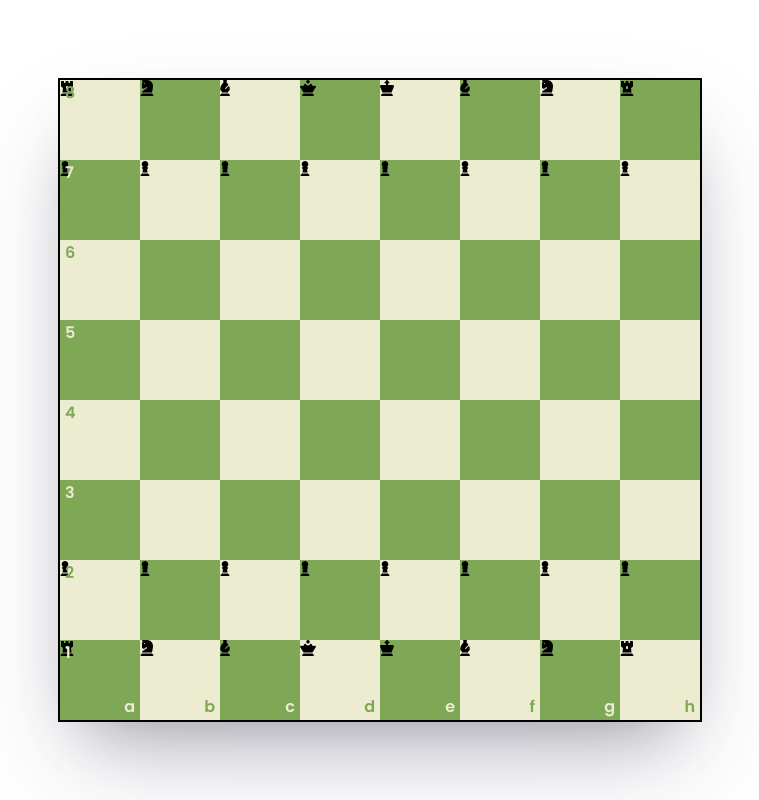
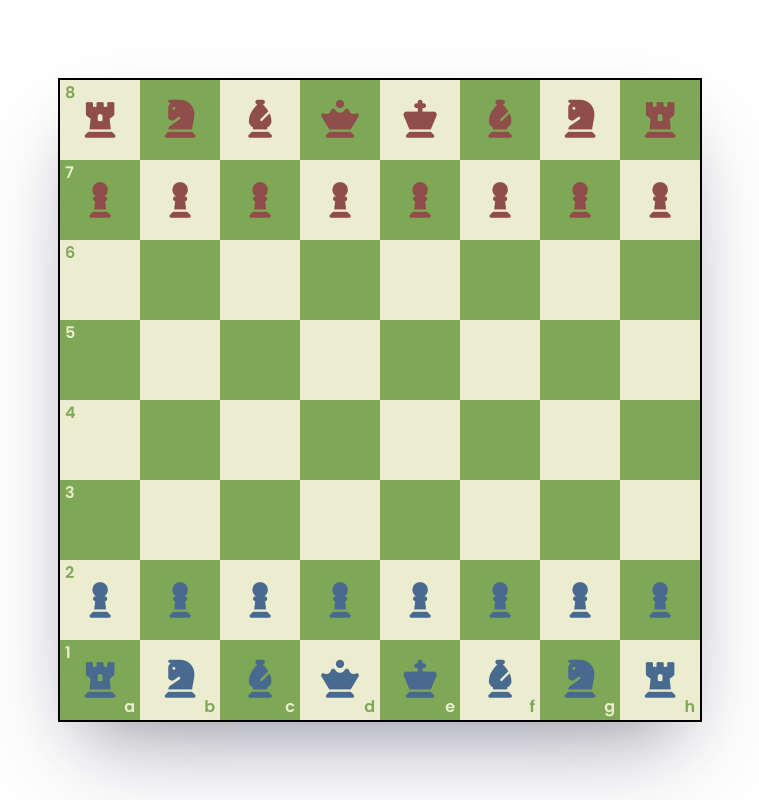
Before and after one commit to jeancarloslima/xadrez-online, a plain HTML site: page index.html in a window 1280 px wide. Shown: the whole page, without its empty margins (260-1019 px from the left). Drawn offline with Linux system fonts and the light colour scheme.

Commit message:
Adicionando estilização e classes para as pecas

```diff
--- a/index.html
+++ b/index.html
@@ -17,55 +17,55 @@
                 <tr class="linha-tabuleiro">
                     <td class="coluna-tabuleiro">
                         <span class="identificador-linha">8</span>
-                        <i class="fa-solid fa-chess-rook img-peca img-torre"></i>
+                        <i class="fa-solid fa-chess-rook peca-preta img-peca img-torre"></i>
                     </td>
                     <td class="coluna-tabuleiro">
-                        <i class="fa-solid fa-chess-knight img-peca img-torre"></i>
+                        <i class="fa-solid fa-chess-knight peca-preta img-peca img-torre"></i>
                     </td>
                     <td class="coluna-tabuleiro">
-                        <i class="fa-solid fa-chess-bishop img-peca img-torre"></i>
+                        <i class="fa-solid fa-chess-bishop peca-preta img-peca img-torre"></i>
                     </td>
                     <td class="coluna-tabuleiro">
-                        <i class="fa-solid fa-chess-queen img-peca img-torre"></i>
+                        <i class="fa-solid fa-chess-queen peca-preta img-peca img-torre"></i>
                     </td>
                     <td class="coluna-tabuleiro">
-                        <i class="fa-solid fa-chess-king img-peca img-torre"></i>
+                        <i class="fa-solid fa-chess-king peca-preta img-peca img-torre"></i>
                     </td>
                     <td class="coluna-tabuleiro">
-                        <i class="fa-solid fa-chess-bishop img-peca img-torre"></i>
+                        <i class="fa-solid fa-chess-bishop peca-preta img-peca img-torre"></i>
                     </td>
                     <td class="coluna-tabuleiro">
-                        <i class="fa-solid fa-chess-knight img-peca img-torre"></i>
+                        <i class="fa-solid fa-chess-knight peca-preta img-peca img-torre"></i>
                     </td>
                     <td class="coluna-tabuleiro">
-                        <i class="fa-solid fa-chess-rook img-peca img-torre"></i>
+                        <i class="fa-solid fa-chess-rook peca-preta img-peca img-torre"></i>
                     </td>
                 </tr>
                 <tr class="linha-tabuleiro">
                     <td class="coluna-tabuleiro">
                         <span class="identificador-linha">7</span>
-                        <i class="fa-solid fa-chess-pawn img-peca img-peao"></i>
+                        <i class="fa-solid fa-chess-pawn peca-preta img-peca img-peao"></i>
                     </td>
                     <td class="coluna-tabuleiro">
-                        <i class="fa-solid fa-chess-pawn img-peca img-peao"></i>
+                        <i class="fa-solid fa-chess-pawn peca-preta img-peca img-peao"></i>
                     </td>
                     <td class="coluna-tabuleiro">
-                        <i class="fa-solid fa-chess-pawn img-peca img-peao"></i>
+                        <i class="fa-solid fa-chess-pawn peca-preta img-peca img-peao"></i>
                     </td>
                     <td class="coluna-tabuleiro">
-                        <i class="fa-solid fa-chess-pawn img-peca img-peao"></i>
+                        <i class="fa-solid fa-chess-pawn peca-preta img-peca img-peao"></i>
                     </td>
                     <td class="coluna-tabuleiro">
-                        <i class="fa-solid fa-chess-pawn img-peca img-peao"></i>
+                        <i class="fa-solid fa-chess-pawn peca-preta img-peca img-peao"></i>
                     </td>
                     <td class="coluna-tabuleiro">
-                        <i class="fa-solid fa-chess-pawn img-peca img-peao"></i>
+                        <i class="fa-solid fa-chess-pawn peca-preta img-peca img-peao"></i>
                     </td>
                     <td class="coluna-tabuleiro">
-                        <i class="fa-solid fa-chess-pawn img-peca img-peao"></i>
+                        <i class="fa-solid fa-chess-pawn peca-preta img-peca img-peao"></i>
                     </td>
                     <td class="coluna-tabuleiro">
-                        <i class="fa-solid fa-chess-pawn img-peca img-peao"></i>
+                        <i class="fa-solid fa-chess-pawn peca-preta img-peca img-peao"></i>
                     </td>
                 </tr>
                 <tr class="linha-tabuleiro">
@@ -119,63 +119,63 @@
                 <tr class="linha-tabuleiro">
                     <td class="coluna-tabuleiro">
                         <span class="identificador-linha">2</span>
-                        <i class="fa-solid fa-chess-pawn img-peca img-peao"></i>
+                        <i class="fa-solid fa-chess-pawn peca-branca img-peca img-peao"></i>
                     </td>
                     <td class="coluna-tabuleiro">
-                        <i class="fa-solid fa-chess-pawn img-peca img-peao"></i>
+                        <i class="fa-solid fa-chess-pawn peca-branca img-peca img-peao"></i>
                     </td>
                     <td class="coluna-tabuleiro">
-                        <i class="fa-solid fa-chess-pawn img-peca img-peao"></i>
+                        <i class="fa-solid fa-chess-pawn peca-branca img-peca img-peao"></i>
                     </td>
                     <td class="coluna-tabuleiro">
-                        <i class="fa-solid fa-chess-pawn img-peca img-peao"></i>
+                        <i class="fa-solid fa-chess-pawn peca-branca img-peca img-peao"></i>
                     </td>
                     <td class="coluna-tabuleiro">
-                        <i class="fa-solid fa-chess-pawn img-peca img-peao"></i>
+                        <i class="fa-solid fa-chess-pawn peca-branca img-peca img-peao"></i>
                     </td>
                     <td class="coluna-tabuleiro">
-                        <i class="fa-solid fa-chess-pawn img-peca img-peao"></i>
+                        <i class="fa-solid fa-chess-pawn peca-branca img-peca img-peao"></i>
                     </td>
                     <td class="coluna-tabuleiro">
-                        <i class="fa-solid fa-chess-pawn img-peca img-peao"></i>
+                        <i class="fa-solid fa-chess-pawn peca-branca img-peca img-peao"></i>
                     </td>
                     <td class="coluna-tabuleiro">
-                        <i class="fa-solid fa-chess-pawn img-peca img-peao"></i>
+                        <i class="fa-solid fa-chess-pawn peca-branca img-peca img-peao"></i>
                     </td>
                 </tr>
                 <tr class="linha-tabuleiro">
                     <td class="coluna-tabuleiro">
                         <span class="identificador-linha">1</span>
                         <span class="identificador-coluna">a</span>
-                        <i class="fa-solid fa-chess-rook img-peca img-torre"></i>
+                        <i class="fa-solid fa-chess-rook peca-branca img-peca img-torre"></i>
                     </td>
                     <td class="coluna-tabuleiro">
                         <span class="identificador-coluna">b</span>
-                        <i class="fa-solid fa-chess-knight img-peca img-cavalo"></i>
+                        <i class="fa-solid fa-chess-knight peca-branca img-peca img-cavalo"></i>
                     </td>
                     <td class="coluna-tabuleiro">
                         <span class="identificador-coluna">c</span>
-                        <i class="fa-solid fa-chess-bishop img-peca img-bispo"></i>
+                        <i class="fa-solid fa-chess-bishop peca-branca img-peca img-bispo"></i>
                     </td>
                     <td class="coluna-tabuleiro">
                         <span class="identificador-coluna">d</span>
-                        <i class="fa-solid fa-chess-queen img-peca img-rainha"></i>
+                        <i class="fa-solid fa-chess-queen peca-branca img-peca img-rainha"></i>
                     </td>
                     <td class="coluna-tabuleiro">
                         <span class="identificador-coluna">e</span>
-                        <i class="fa-solid fa-chess-king img-peca img-rei"></i>
+                        <i class="fa-solid fa-chess-king peca-branca img-peca img-rei"></i>
                     </td>
                     <td class="coluna-tabuleiro">
                         <span class="identificador-coluna">f</span>
-                        <i class="fa-solid fa-chess-bishop img-peca img-bispo"></i>
+                        <i class="fa-solid fa-chess-bishop peca-branca img-peca img-bispo"></i>
                     </td>
                     <td class="coluna-tabuleiro">
                         <span class="identificador-coluna">g</span>
-                        <i class="fa-solid fa-chess-knight img-peca img-cavalo"></i>
+                        <i class="fa-solid fa-chess-knight peca-branca img-peca img-cavalo"></i>
                     </td>
                     <td class="coluna-tabuleiro">
                         <span class="identificador-coluna">h</span>
-                        <i class="fa-solid fa-chess-rook img-peca img-torre"></i>
+                        <i class="fa-solid fa-chess-rook peca-branca img-peca img-torre"></i>
                     </td>
                 </tr>
             </table>
--- a/style.css
+++ b/style.css
@@ -5,6 +5,9 @@
     --cor-primaria: #7fa856;
     --cor-secundaria: #EBECD0;
     --cor-terciaria: #bebea9;
+    --cor-quarta: #8f4e49;
+    --branco: #496a8f;
+    --preto: #000;
     /* Fontes */
     --fonte-primaria: "Poppins", sans-serif;
 }
@@ -15,10 +18,11 @@ main {
     justify-content: center;
     min-height: 100dvh;
     font-family: var(--fonte-primaria);
+    color: var(--preto);
 }
 
 #tabuleiro {
-    border: 2px solid #000;
+    border: 2px solid var(--preto);
     box-shadow: rgba(50, 50, 93, 0.25) 0px 50px 100px -20px, rgba(0, 0, 0, 0.3) 0px 30px 60px -30px;
 }
 
@@ -26,6 +30,7 @@ main {
     width: 80px;
     height: 80px;
     background-color: var(--cor-primaria);
+    text-align: center;
     position: relative;
     transition: .5s ease-in-out;
 }
@@ -66,3 +71,14 @@ main {
 .coluna-tabuleiro:nth-child(even) .identificador-coluna {
     color: var(--cor-primaria);
 }
+
+.img-peca {
+    font-size: 38px;
+    margin: 20px 0;
+    color: var(--cor-quarta);
+    cursor: grab;
+}
+
+.peca-branca {
+    color: var(--branco);
+}
```
